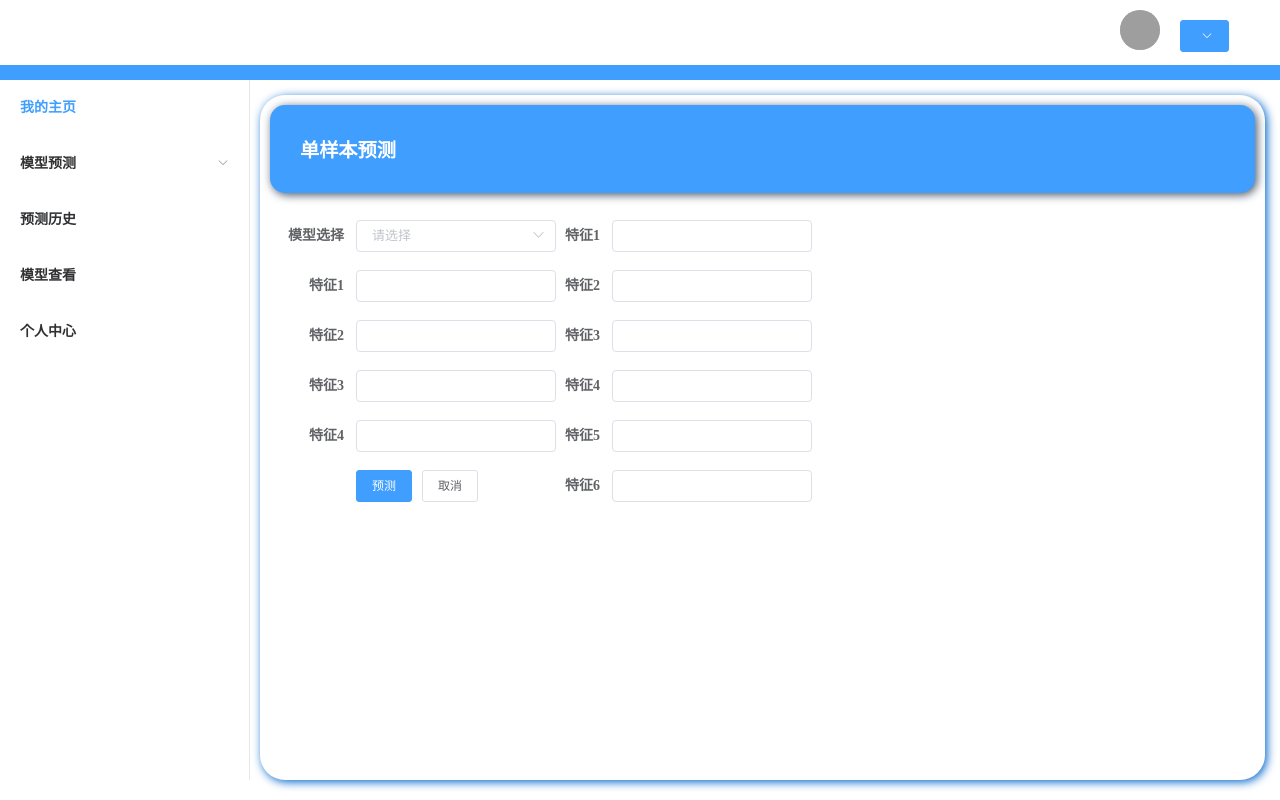
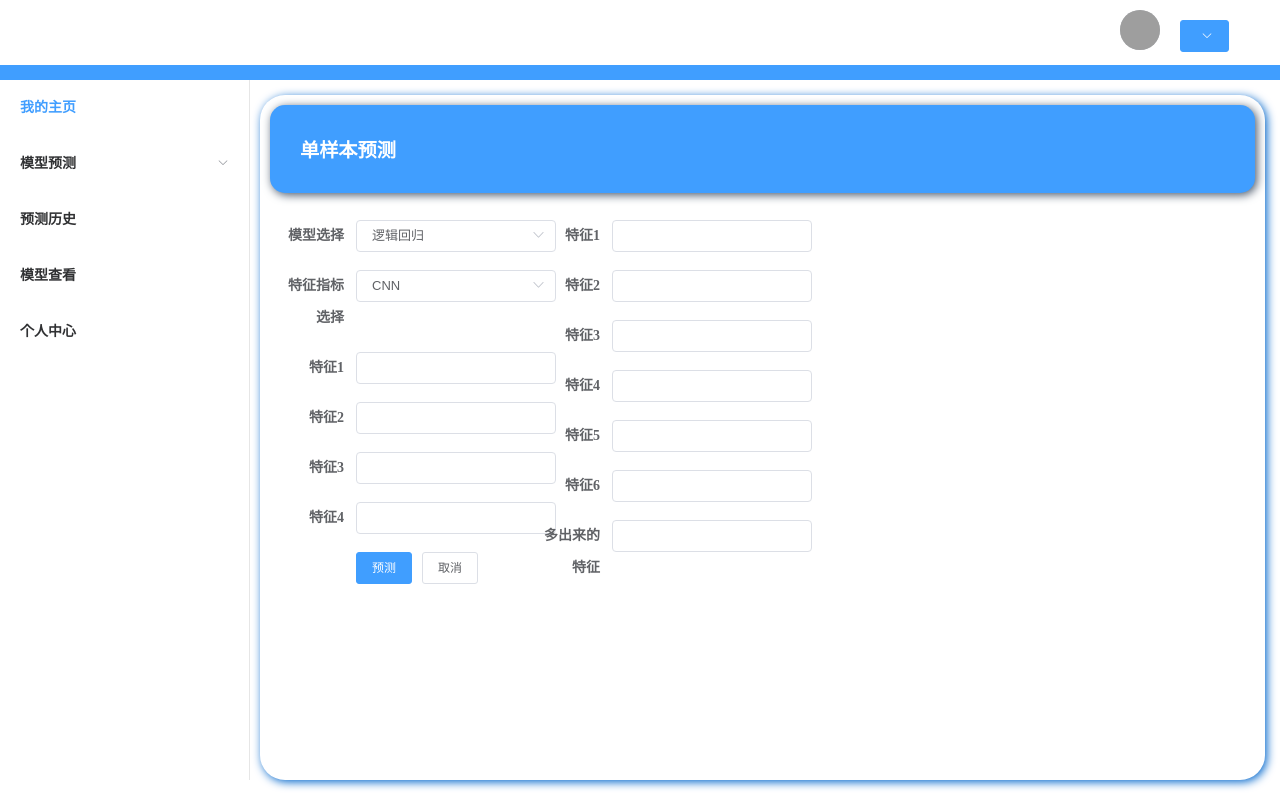
Before and after one commit to yjl-001/SoftwareDefectAnalysisSystem--3, a Vue app in the folder management/: page /write in a window 1280 px wide. Shown: the top 800 px of the page. Built offline with nearby package versions, Linux system fonts and the light colour scheme; grey boxes are pictures that could not be loaded.

Commit message:
改了接口的接收方式

```diff
--- a/management/src/views/single.vue
+++ b/management/src/views/single.vue
@@ -14,6 +14,15 @@
             <el-option label="支撑向量机" value="svm"></el-option>
           </el-select>
         </el-form-item>
+
+        <el-form-item label="特征指标选择" >
+          <el-select v-model="form.quota" placeholder="请选择">
+            <el-option label="CNN" value="cnn"></el-option>
+            <el-option label="BBC" value="bbc"></el-option>
+            <el-option label="Times" value="times"></el-option>
+          </el-select>
+        </el-form-item>
+
         <el-form-item label="特征1">
           <el-input v-model="form.numberOfNonTrivialBugsFoundUntil" style="width: 200px">
           </el-input>
@@ -89,6 +98,11 @@
           </el-input>
         </el-form-item>
 
+        <el-form-item label="多出来的特征" v-if="form.quota=='cnn'" style="width: 200px">
+          <el-input v-model="form.extra"  style="width: 200px">
+          </el-input>
+        </el-form-item>
+
       </el-form>
 
       <el-dialog
@@ -115,7 +129,8 @@ export default {
       dialogVisible: false,
       result:'',
       form: {
-        model:'',
+        model:'logistic',
+        quota:'cnn',
       },
     }
   },
```
Also changed, not shown: 1 other file (tests, documents, lock files or other folders).
